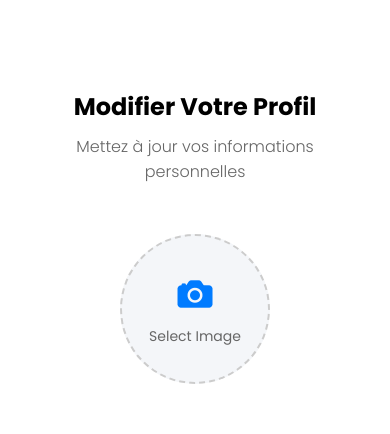
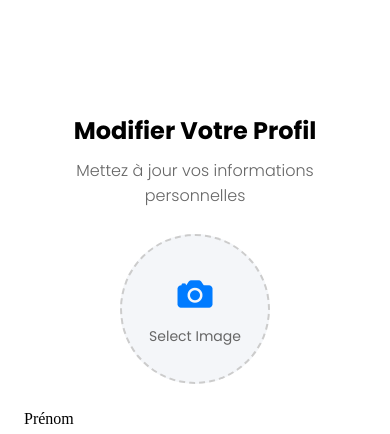
Before and after one commit to snoring-dev/daily-french-app, a React Native app: screen /SetUserInformation in a window 390 px wide. Shown: the top 434 px of the page. Built offline with nearby package versions, Linux system fonts and the light colour scheme; no server answers.

Commit message:
fix(ui): reduce margins

```diff
--- a/src/components/picture-picker.tsx
+++ b/src/components/picture-picker.tsx
@@ -136,7 +136,7 @@ const styles = StyleSheet.create({
   container: {
     alignItems: "center",
     justifyContent: "center",
-    marginVertical: 20,
+    marginVertical: 10,
   },
   imageContainer: {
     width: 150,
--- a/src/screens/set-user-information.tsx
+++ b/src/screens/set-user-information.tsx
@@ -136,7 +136,8 @@ const styles = StyleSheet.create({
   scrollView: {
     flexGrow: 1,
     justifyContent: "center",
-    padding: 30,
+    paddingHorizontal: 24,
+    paddingVertical: 0,
   },
   contentContainer: {
     flex: 1,
@@ -153,13 +154,13 @@ const styles = StyleSheet.create({
   subtitle: {
     fontSize: 16,
     color: "#666",
-    marginBottom: 30,
+    marginBottom: 16,
     textAlign: "center",
     fontFamily: "PoppinsLight",
   },
   pictureContainer: {
     alignItems: "center",
-    marginBottom: 30,
+    marginBottom: 16,
   },
 });
 
```
